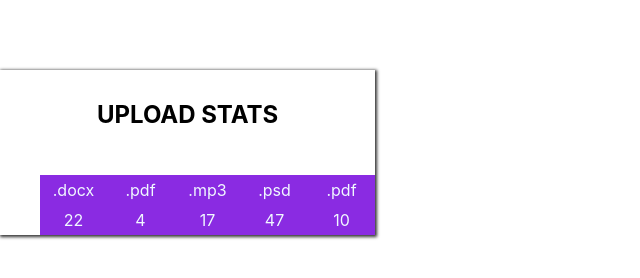
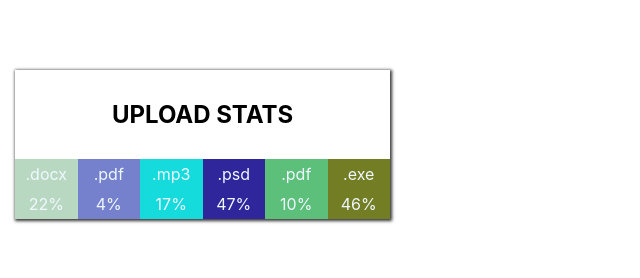
Before and after one commit to Allovallo/react-pract-01, a React (Create React App) app: page / in a window 1280 px wide. Shown: the part 492-770 px from the top of the page, without its empty margins (0-640 px from the left). Built offline with nearby package versions, Linux system fonts and the light colour scheme.

Commit message:
statistics updated

```diff
--- /dev/null
+++ b/src/components/statistics/statistics.css.jsx
@@ -0,0 +1,50 @@
+import styled from "styled-components";
+
+export default function randColor() {
+	const red = Math.round(Math.random() * 255);
+	const green = Math.round(Math.random() * 255);
+	const blue = Math.round(Math.random() * 255);
+	return `${red}, ${green}, ${blue}`;
+}
+
+const ListItem = styled.li`
+    display: flex;
+    flex-direction: column;
+    justify-content: center;
+    align-items: center;
+    min-height: 60px;
+    width: calc(100% / ${props => props.countEements});
+    background-color: RGB(${() => randColor()});
+    color: aliceblue;
+`;
+
+const Label = styled.span``;
+
+const Percentage = styled.span`
+    margin-top: 10px;
+`;
+
+const Section = styled.section`
+    width: 375px;
+    box-shadow: 1px 1px 3px 1px rgba(0,0,0,0.8);
+    margin: 15px;
+`;
+
+const Title = styled.h2`
+    margin: 0;
+    padding: 30px 0;
+    width: 100%;
+    text-transform: uppercase;
+    text-align: center;
+`;
+
+const StatList = styled.ul`
+    display: flex;
+    justify-content: center;
+    align-items: center;
+    margin: 0;
+    padding: 0;
+    list-style: none;
+`;
+
+export {ListItem, Label, Percentage, Section, Title, StatList}
--- a/src/components/statistics/statistics.jsx
+++ b/src/components/statistics/statistics.jsx
@@ -1,13 +1,19 @@
 import css from './statistics.module.css'
-// import PropTypes from 'prop-types';
+import {ListItem, Label, Percentage, Section, Title, StatList} from './statistics.css'
+import PropTypes from 'prop-types';
 
 export const StatisticalItem = ({label, percentage, countElements}) => {
     return (
-        <li countElements={ countElements } className={ css.listItem } >
-            <span className={css.label}>{ label }</span>
-            <span className={css.percentage}>{ percentage }</span>
-        </li>
+        <ListItem countElements={ countElements } className={ css.listItem } >
+            <Label className={css.label}>{ label }</Label>
+            <Percentage className={css.percentage}>{ percentage }%</Percentage>
+        </ListItem>
     )
+}
+
+StatisticalItem.propTypes = {
+    label: PropTypes.string,
+    percentage: PropTypes.number,
 }
 
 export const Statistics = ({title, stats }) => {
@@ -21,15 +27,19 @@ export const Statistics = ({title, stats }) => {
     )
 
     return (
-        <section className={css.section}>
+        <Section className={css.section}>
             {
-                // title !== undefined &&
-                <h2 className={css.title}>{title}</h2>
+                title !== undefined &&
+                <Title className={css.title}>{title}</Title>
             }
 
-            <ul className={css.statList}>
+            <StatList className={css.statList}>
                 {statItems}
-            </ul>
-        </section>
+            </StatList>
+        </Section>
     )
 }
+
+Statistics.propTypes = {
+    title: PropTypes.string,
+}
--- a/src/components/statistics/statistics.module.css
+++ b/src/components/statistics/statistics.module.css
@@ -4,7 +4,7 @@
     justify-content: center;
     align-items: center;
     min-height: 60px;
-    width: calc(100% / 5);
+    width: calc(100% / 4);
     background-color: blueviolet;
     color: aliceblue;
 }
@@ -18,6 +18,7 @@
 .section {
     width: 375px;
     box-shadow: 1px 1px 3px 1px rgba(0,0,0,0.8);
+    margin: 15px;
 }
 
 .title {
@@ -31,4 +32,8 @@
 .statList {
     display: flex;
     justify-content: center;
+    align-items: center;
+    margin: 0;
+    padding: 0;
+    list-style: none;
 }
--- a/src/startData/statistical-data.json
+++ b/src/startData/statistical-data.json
@@ -3,5 +3,6 @@
   { "id": "id-2", "label": ".pdf", "percentage": 4 },
   { "id": "id-3", "label": ".mp3", "percentage": 17 },
   { "id": "id-4", "label": ".psd", "percentage": 47 },
-  { "id": "id-5", "label": ".pdf", "percentage": 10 }
+  { "id": "id-5", "label": ".pdf", "percentage": 10 },
+  { "id": "id-6", "label": ".exe", "percentage": 46 }
 ]
```
